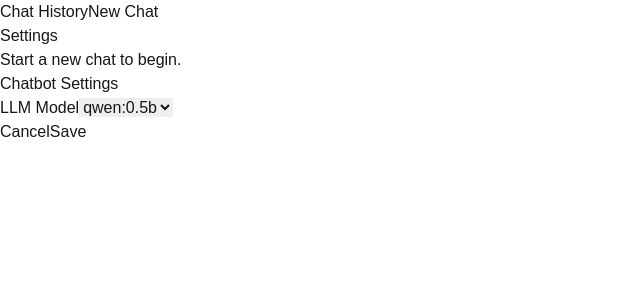
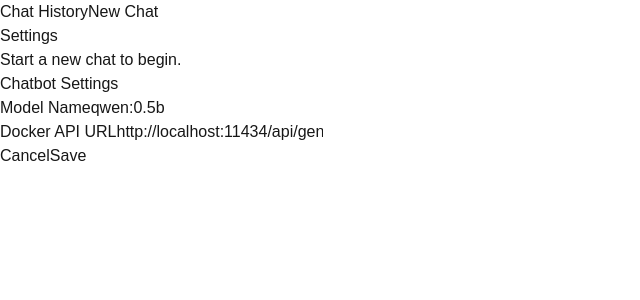
Before and after one commit to Nillified/React-Chatbot-Local-LLM, a Next.js app in the folder chatbot/: page / in a window 1280 px wide. Both pictures are taken after a click on the button "Settings". Shown: the top 300 px of the page, without its empty margins (0-640 px from the left). Built offline with nearby package versions, Linux system fonts and the light colour scheme.

Commit message:
working in sync with setting button

```diff
--- a/chatbot/src/app/components/ChatInterface.tsx
+++ b/chatbot/src/app/components/ChatInterface.tsx
@@ -40,9 +40,8 @@ const ChatInterface = ({ activeChat, updateChat, settings }: ChatInterfaceProps)
     setPrompt("");
 
     try {
-      const dockerizedEndpoint =
-        process.env.NEXT_PUBLIC_DOCKERIZED_API_URL ||
-        "http://localhost:11434/api/generate";
+      // Use the API URL from the settings provided by the user
+      const dockerizedEndpoint = settings.apiUrl;
 
       // Build the payload using updatedChat.context
       const payload: any = {
@@ -111,15 +110,11 @@ const ChatInterface = ({ activeChat, updateChat, settings }: ChatInterfaceProps)
         {activeChat.messages.map((msg, index) => (
           <div
             key={index}
-            className={`flex mb-3 ${
-              msg.role === "user" ? "justify-end" : "justify-start"
-            }`}
+            className={`flex mb-3 ${msg.role === "user" ? "justify-end" : "justify-start"}`}
           >
             <div
               className={`px-4 py-2 rounded-lg max-w-[80%] whitespace-pre-wrap ${
-                msg.role === "user"
-                  ? "bg-blue-500 text-white"
-                  : "bg-gray-200 text-gray-900"
+                msg.role === "user" ? "bg-blue-500 text-white" : "bg-gray-200 text-gray-900"
               }`}
             >
               {msg.text}
--- a/chatbot/src/app/components/ChatSettingsModal.tsx
+++ b/chatbot/src/app/components/ChatSettingsModal.tsx
@@ -18,9 +18,12 @@ const ChatSettingsModal = ({
     <div className="fixed inset-0 flex items-center justify-center bg-black bg-opacity-50 z-50">
       <div className="bg-white rounded-lg shadow-lg p-6 w-96">
         <h2 className="text-xl font-bold mb-4">Chatbot Settings</h2>
+
+        {/* Model Name Input */}
         <div className="mb-4">
-          <label className="block text-gray-700 mb-1">LLM Model</label>
-          <select
+          <label className="block text-gray-700 mb-1">Model Name</label>
+          <input
+            type="text"
             value={settings.selectedModel}
             onChange={(e) =>
               setSettings({
@@ -28,13 +31,28 @@ const ChatSettingsModal = ({
                 selectedModel: e.target.value,
               })
             }
+            placeholder="Enter model name"
             className="w-full border border-gray-300 rounded p-2"
-          >
-            <option value="qwen:0.5b">qwen:0.5b</option>
-            <option value="Llama">Llama</option>
-            <option value="Deepseek">Deepseek</option>
-          </select>
+          />
         </div>
+
+        {/* Docker API URL Input */}
+        <div className="mb-4">
+          <label className="block text-gray-700 mb-1">Docker API URL</label>
+          <input
+            type="text"
+            value={settings.apiUrl}
+            onChange={(e) =>
+              setSettings({
+                ...settings,
+                apiUrl: e.target.value,
+              })
+            }
+            placeholder="Paste your Docker API URL"
+            className="w-full border border-gray-300 rounded p-2"
+          />
+        </div>
+
         <div className="flex justify-end gap-2">
           <button
             onClick={onCancel}
--- a/chatbot/src/app/page.tsx
+++ b/chatbot/src/app/page.tsx
@@ -20,16 +20,23 @@ export type ChatThread = {
 
 export type ChatSettings = {
   selectedModel: string;
+  apiUrl: string;
 };
+
+
+
 
 export default function ChatPage() {
   const [chatHistory, setChatHistory] = useState<ChatThread[]>([]);
   const [activeChat, setActiveChat] = useState<ChatThread | null>(null);
   const [isHistoryOpen, setIsHistoryOpen] = useState(false);
   const [isSettingsOpen, setIsSettingsOpen] = useState(false);
+
   const [settings, setSettings] = useState<ChatSettings>({
     selectedModel: "qwen:0.5b",
+    apiUrl: "http://localhost:11434/api/generate",
   });
+
 
   // Create a new chat thread and set it as active.
   const handleNewChat = () => {
```
